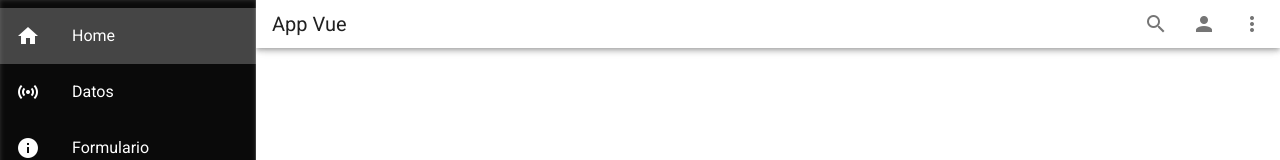
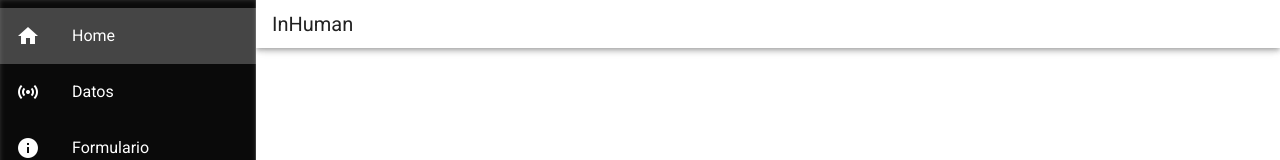
Before and after one commit to Ulises502/InHuman, a Vue app: page / in a window 1280 px wide. Shown: the top 160 px of the page. Built offline with nearby package versions, Linux system fonts and the light colour scheme.

Commit message:
Change title & delete useless buttons

```diff
--- a/src/components/layout/Navbar.vue
+++ b/src/components/layout/Navbar.vue
@@ -1,49 +1,11 @@
 <template>
   <div>
     <v-app-bar color="white accent-4" dense app>
-      <v-toolbar-title>App Vue</v-toolbar-title>
+      <v-toolbar-title>InHuman</v-toolbar-title>
 
       <v-spacer></v-spacer>
 
-      <v-btn icon>
-        <v-icon>mdi-magnify</v-icon>
-      </v-btn>
 
-      <v-badge
-        :value="hover"
-        color="orange accent-4"
-        left
-        bottom
-        offset-y="0.5rem"
-        transition="slide-x-transition"
-      >
-        <template v-slot:badge>
-          {{ usuario }}
-        </template>
-        <v-hover v-model="hover">
-          <v-btn icon>
-            <v-icon>mdi-account</v-icon>
-          </v-btn>
-        </v-hover>
-      </v-badge>
-
-      <v-menu left bottom>
-        <template v-slot:activator="{ on, attrs }">
-          <v-btn icon v-bind="attrs" v-on="on">
-            <v-icon>mdi-dots-vertical</v-icon>
-          </v-btn>
-        </template>
-
-        <v-list>
-          <v-list-item
-            v-for="option in options"
-            :key="option"
-            @click="() => {}"
-          >
-            <v-list-item-title> {{ option }} </v-list-item-title>
-          </v-list-item>
-        </v-list>
-      </v-menu>
     </v-app-bar>
   </div>
 </template>
```
